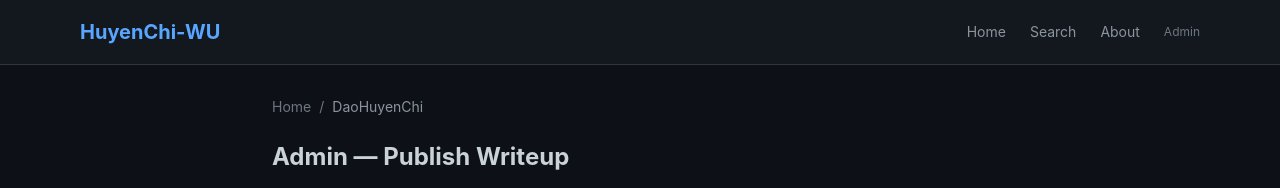
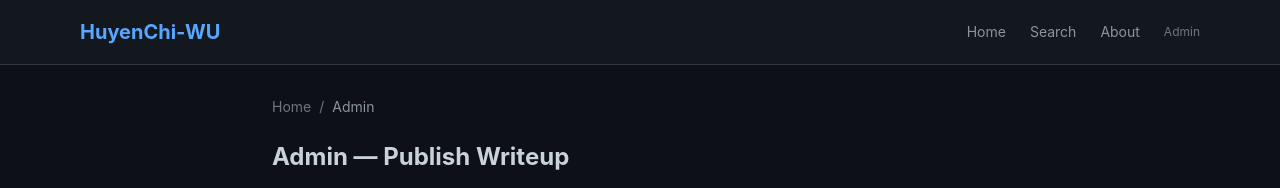
Before and after one commit to chihuyenichi/huyenchi-blog, a Next.js app: page /huyenchi-blog/admin in a window 1280 px wide. Shown: the top 188 px of the page. Built offline with nearby package versions, Linux system fonts and the light colour scheme.

Commit message:
Update page.tsx

```diff
--- a/src/app/admin/page.tsx
+++ b/src/app/admin/page.tsx
@@ -99,7 +99,7 @@ export default function AdminPage() {
       <nav className="text-sm text-text-muted mb-6">
         <Link href="/" className="hover:text-accent transition-colors">Home</Link>
         <span className="mx-2">/</span>
-        <span className="text-text-secondary">DaoHuyenChi</span>
+        <span className="text-text-secondary">Admin</span>
       </nav>
 
       <h1 className="text-2xl font-bold text-text mb-6">Admin — Publish Writeup</h1>
```
